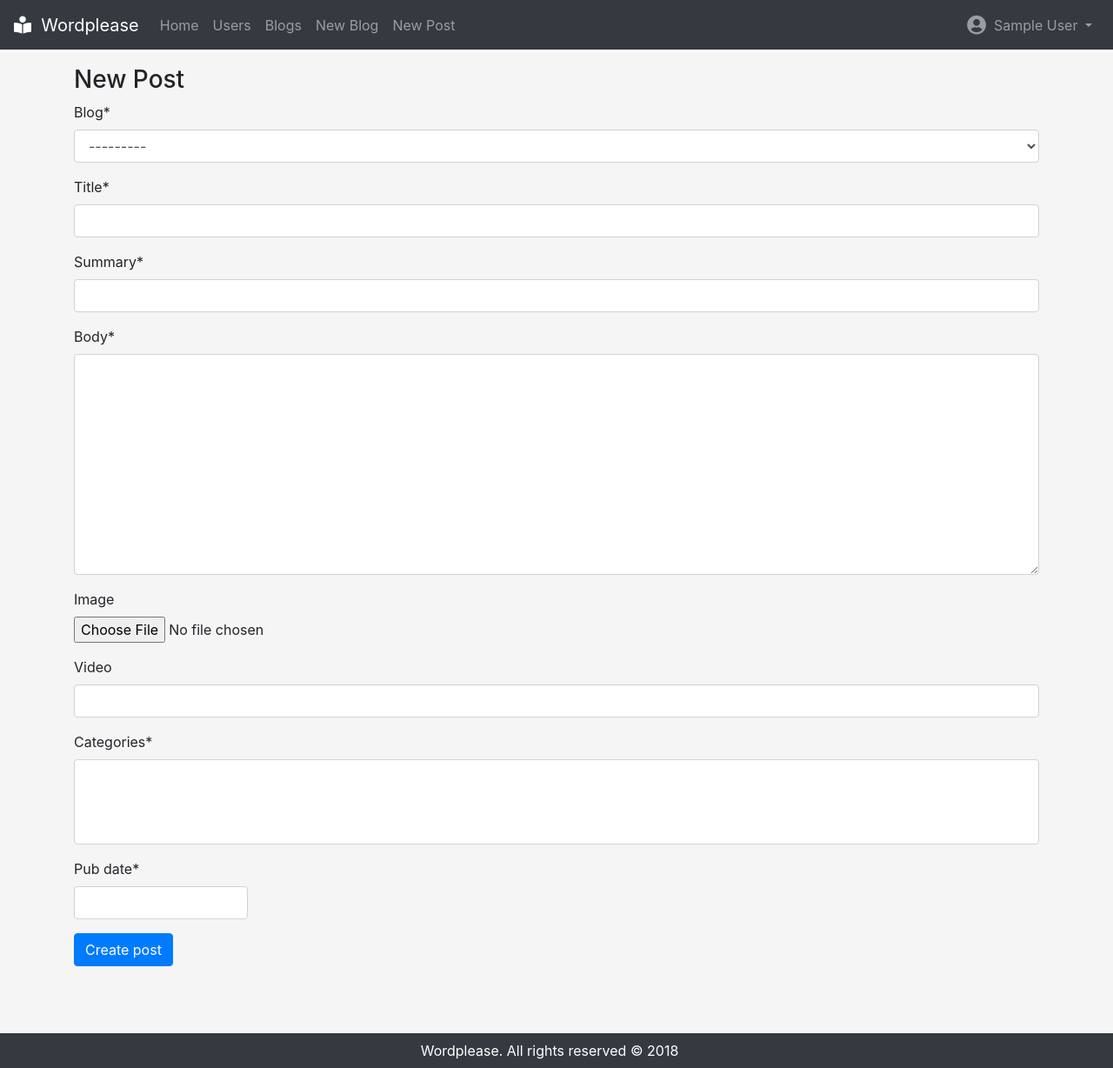
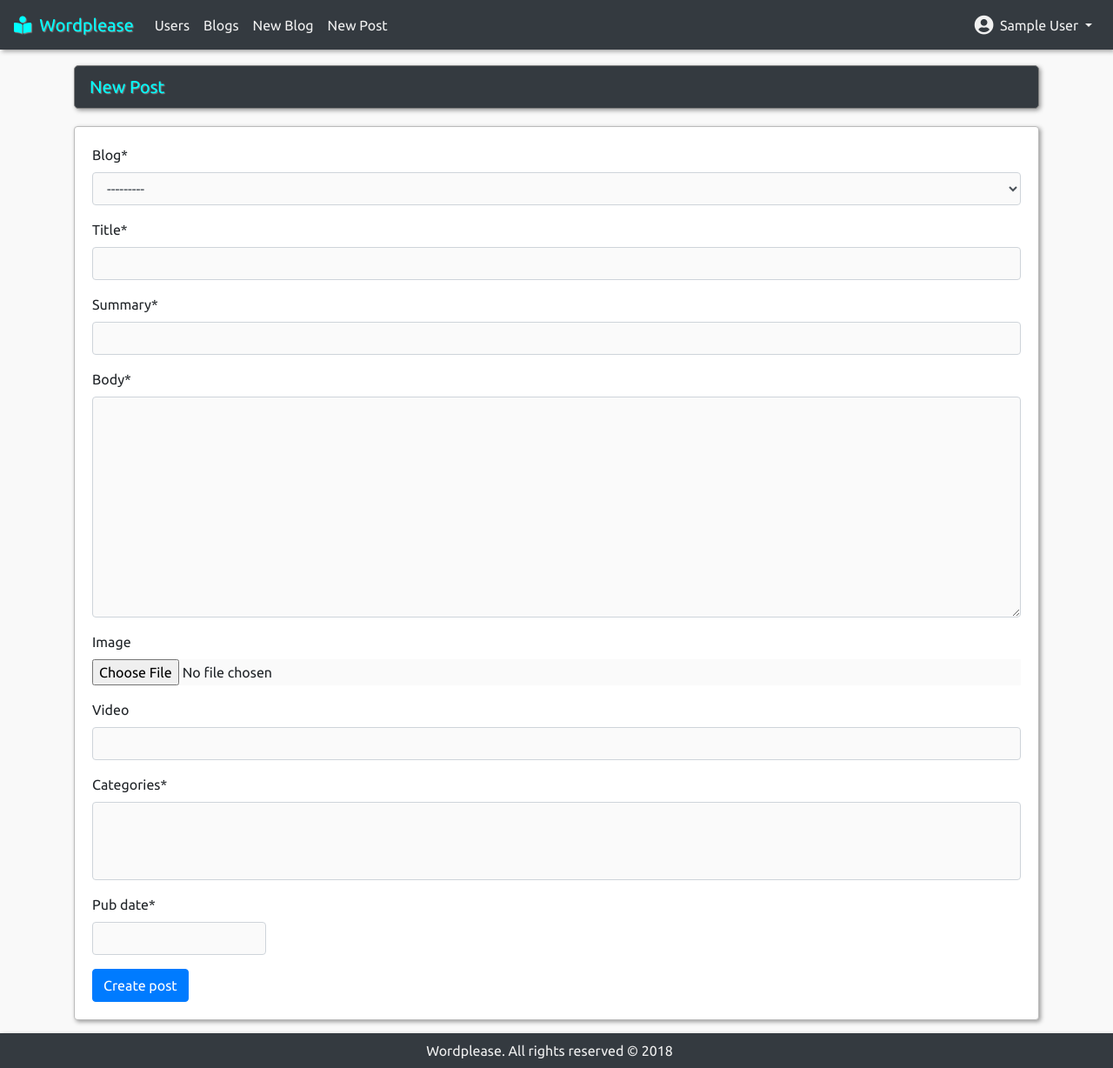
Before and after one commit to migueloteroprado/Wordplease, a Django app: page /new-post/ in a window 1280 px wide. Shown: the whole page at 87% size. Run offline with Django 3.2, Linux system fonts and the light colour scheme; the visitor is signed in with stand-in values (Sample User, id 1); data that the repository does not hold is empty; parts of the project's set-up code (start-up, migrations or seed data) failed here and were passed over; some libraries are stand-ins or nearby versions.

Commit message:
Add CSS styles

```diff
--- a/blogs/views.py
+++ b/blogs/views.py
@@ -42,7 +42,7 @@ class UserBlogsView(View):
 
         return render(request, 'blogs/blogs.html', {
             'blogs': blogs,
-            'title': 'Blog List ({0} {1})'.format(user.first_name, user.last_name)
+            'title': 'Blog List - {0} {1}'.format(user.first_name, user.last_name)
         })
 
 
@@ -78,7 +78,7 @@ class BlogView(View):
             'posts': posts,
             'categories': categories,
             'cat_selected': cats[0] if cats.__len__() == 1 else None,
-            'title': 'Post List - {0} ({1} {2})'.format(blog.name, blog.author.first_name, blog.author.last_name)
+            'title': '{0}'.format(blog.name)
         }
         return render(request, 'posts/posts.html', context)
 
--- a/posts/forms.py
+++ b/posts/forms.py
@@ -1,7 +1,9 @@
 from django import forms
+from django.core.exceptions import ValidationError
 
 from blogs.models import Blog
 from posts.models import Post
+
 
 class NewPostForm(forms.ModelForm):
 
--- a/posts/templates/posts/new-post.html
+++ b/posts/templates/posts/new-post.html
@@ -10,8 +10,11 @@
     <form method="post" novalidate enctype="multipart/form-data">
         {% csrf_token %}
 
-        {{ form|crispy }}
-
-        <button type="submit" class="btn btn-primary">Create post</button>
+            <div class="card">
+                <div class="card-body">
+                    {{ form|crispy }}
+                    <button type="submit" class="btn btn-primary">Create post</button>
+                </div>
+            </div>
     </form>
 {% endblock %}
--- a/project/settings.py
+++ b/project/settings.py
@@ -28,7 +28,7 @@ SECRET_KEY = 'Pink Floyd is the Best Band Ever'
 # SECURITY WARNING: don't run with debug turned on in production!
 DEBUG = True
 
-ALLOWED_HOSTS = []
+ALLOWED_HOSTS = ['*']
 
 
 # Application definition
@@ -175,7 +175,7 @@ LOGIN_URL = 'login'
 
 REST_FRAMEWORK = {
     'DEFAULT_PAGINATION_CLASS': 'rest_framework.pagination.PageNumberPagination',
-    'PAGE_SIZE': 5,
+    'PAGE_SIZE': 10,
     'NON_FIELD_ERRORS_KEY': 'detail',
     'DEFAULT_PARSER_CLASSES'
     '': (
--- a/requeriments.txt
+++ b/requeriments.txt
@@ -8,6 +8,7 @@ djangorestframework-csv==2.1.0
 djangorestframework-xml==1.3.0
 djangorestframework-yaml==1.0.3
 drf-extensions==0.4.0
+Pillow==5.3.0
 pytz==2018.7
 PyYAML==3.13
 six==1.11.0
--- a/ui/static/css/styles.css
+++ b/ui/static/css/styles.css
@@ -1,5 +1,13 @@
+:root {
+    --primary-color: cyan;
+}
+
 body {
-    background-color: #eee;
+    font-family: ubuntu, sans-serif;
+}
+
+* {
+    outline: none !important;
 }
 
 hr {
@@ -18,10 +26,26 @@ hr {
     padding: 0;
 }
 
+/* NavBar */
+
+.navbar {
+    box-shadow: 2px 2px 5px #999;
+}
+.navbar-brand {
+    color: var(--primary-color) !important;
+    text-shadow: 1px 1px 1px gray;
+}
+.navbar-dark .navbar-nav .nav-link {
+    color: #f0f0f0 !important;
+}
+.navbar-dark .navbar-nav .nav-link:hover {
+    color: var(--primary-color) !important;
+}
+
 /* Main container */
 
 .container-wrapper {
-    background-color: #f5f5f5;
+    background-color: #f9f9f9;
     position: fixed;
     top: 60px;
     left: 0;
@@ -34,7 +58,32 @@ main.container {
     margin: 15px auto;
 }
 
+main> h4 {
+    position: relative;
+    width: 100%;
+    font-size: 1.25rem;
+    font-weight: normal;
+    text-shadow: 1px 1px 1px gray;
+    color: var(--primary-color);
+    border: 1px solid gray;
+    border-radius: 5px;
+    padding: 12px 10px 12px 17px;
+    box-shadow: 2px 2px 5px #999;
+    margin-bottom: 20px;
+}
+
+h5 {
+    margin-bottom: 0;
+}
+
 /* Footer */
+
+footer .navbar-brand {
+    color: #f0f0f0 !important;
+    font-size: 1rem;
+    font-weight: normal;
+    text-shadow: none;
+}
 
 footer span {
     width: 100%;
@@ -53,46 +102,77 @@ select {
 }
 */
 
+.login-form-wrapper,
+.signup-form-wrapper {
+    max-width: 400px;
+    margin: 0 auto;
+}
+.signup-form-wrapper {
+    max-width: 700px;
+}
+
 #select-categories {
     width: 100%;
 }
 
+input, select, textarea {
+    background-color: #fafafa !important;
+}
 input.datetimeinput {
     width:200px;
 }
 
+input[name="username"],
+input[name="password"],
+input[name="password_confirmation"] {
+    max-width: 300px;
+}
+input[name="first_name"],
+input[name="last_name"] {
+    max-width: 500px;
+}
+
+
 /* Posts */
 
-.post {
+.card {
+    border: 1px solid #bbb !important;
+    box-shadow: 2px 2px 5px #999;
+}
+.card-header {
+    background-color: #efefef !important;
+}
+
+.post, .user, .blog {
     display: flex;
     margin-bottom: 15px;
-    box-shadow: 2px 2px 5px #999;
 }
-.post a {
-    box-shadow: none;
-}
-
-.post-content-wrapper.detail {
-    display: flex;
-    flex-direction: column;
+.filters {
+    margin-bottom: 20px;
 }
 
 .post .post-detail {
     position: relative;
     width: 100%;
 }
+
+.post-content-wrapper.list {
+    display: flex;
+    flex-direction: row;
+}
 .post-content-wrapper.list img {
     height: auto;
     max-width: 150px;
-    float: left;
     margin-right: 20px;
     border-radius: 5px;
     box-shadow: 2px 2px 5px #4e555b;
 }
 .post-content-wrapper.detail img {
-    max-width: 100%;
     width: 100%;
     height: auto;
+    border-radius: 5px;
+    box-shadow: 2px 2px 5px #4e555b;
+    margin-right: 20px;
 }
 
 .post-video-container {
--- a/ui/templates/base.html
+++ b/ui/templates/base.html
@@ -3,10 +3,12 @@
 <html lang="en">
 <head>
     <meta charset="UTF-8">
+    <meta name="viewport" content="width=device-width, initial-scale=1.0">
     <title>{% block head_title %} Wordplease {% endblock %}</title>
-    <link rel="stylesheet" href="{% static 'css/styles.css' %}">
+    <link href="https://fonts.googleapis.com/css?family=Ubuntu:400,700" rel="stylesheet">
     <link rel="stylesheet" href="{% static 'css/bootstrap.min.css' %}">
     <link rel="stylesheet" href="https://use.fontawesome.com/releases/v5.5.0/css/all.css" integrity="sha384-B4dIYHKNBt8Bc12p+WXckhzcICo0wtJAoU8YZTY5qE0Id1GSseTk6S+L3BlXeVIU" crossorigin="anonymous">
+    <link rel="stylesheet" href="{% static 'css/styles.css' %}">
     <script type="text/javascript" src="{% static 'javascript/jquery.min.js' %}"></script>
     <script type="text/javascript" src="{% static 'javascript/bootstrap.min.js' %}"></script>
 </head>
@@ -24,9 +26,6 @@
         <div class="collapse navbar-collapse" id="navbarSupportedContent">
             <ul class="navbar-nav">
                 <li class="nav-item">
-                    <a class="nav-link" href="{% url 'home' %}">Home</a>
-                </li>
-                <li class="nav-item">
                     <a class="nav-link" href="{% url 'users' %}">Users</a>
                 </li>
                 <li class="nav-item">
@@ -41,7 +40,7 @@
                     </li>
                 {% endif %}
             </ul>
-            <ul class="navbar-nav flex-row ml-md-auto">
+            <ul class="navbar-nav ml-md-auto">
                 {% if not user.is_authenticated %}
                     <li class="nav-item">
                         <a class="nav-link" href="{% url 'login' %}">Login</a>
@@ -64,8 +63,6 @@
         </div>
     </nav>
 
-
-
     <div class="container-wrapper">
 
         {% if messages %}
@@ -84,8 +81,11 @@
         {% endif %}
 
         <main class="container">
-            <h3>{% block main_title %} {% endblock %}</h3>
+
+            <h4 class="bg-dark">{% block main_title %} {% endblock %}</h4>
+
             {% block main_body %} {% endblock %}
+
         </main>
     </div>
 
--- a/users/views.py
+++ b/users/views.py
@@ -2,6 +2,7 @@ from django.contrib import messages
 from django.contrib.auth import authenticate, login as django_login, logout as django_logout
 from django.contrib.auth.models import User
 from django.core.paginator import Paginator
+from django.db.models import Count
 from django.shortcuts import render, redirect
 from django.views import View
 
```
Also changed, not shown: other parts of ui/static/css/styles.css (+30 -4 lines), blogs/templates/blogs/blogs.html (+20 -7 lines), blogs/templates/blogs/new-blog.html (+8 -3 lines), posts/templates/posts/post_detail.html (+21 -12 lines), posts/templates/posts/posts.html (+24 -11 lines), users/templates/users/login.html (+11 -6 lines), users/templates/users/signup.html (+8 -4 lines), users/templates/users/users.html (+7 -7 lines).
